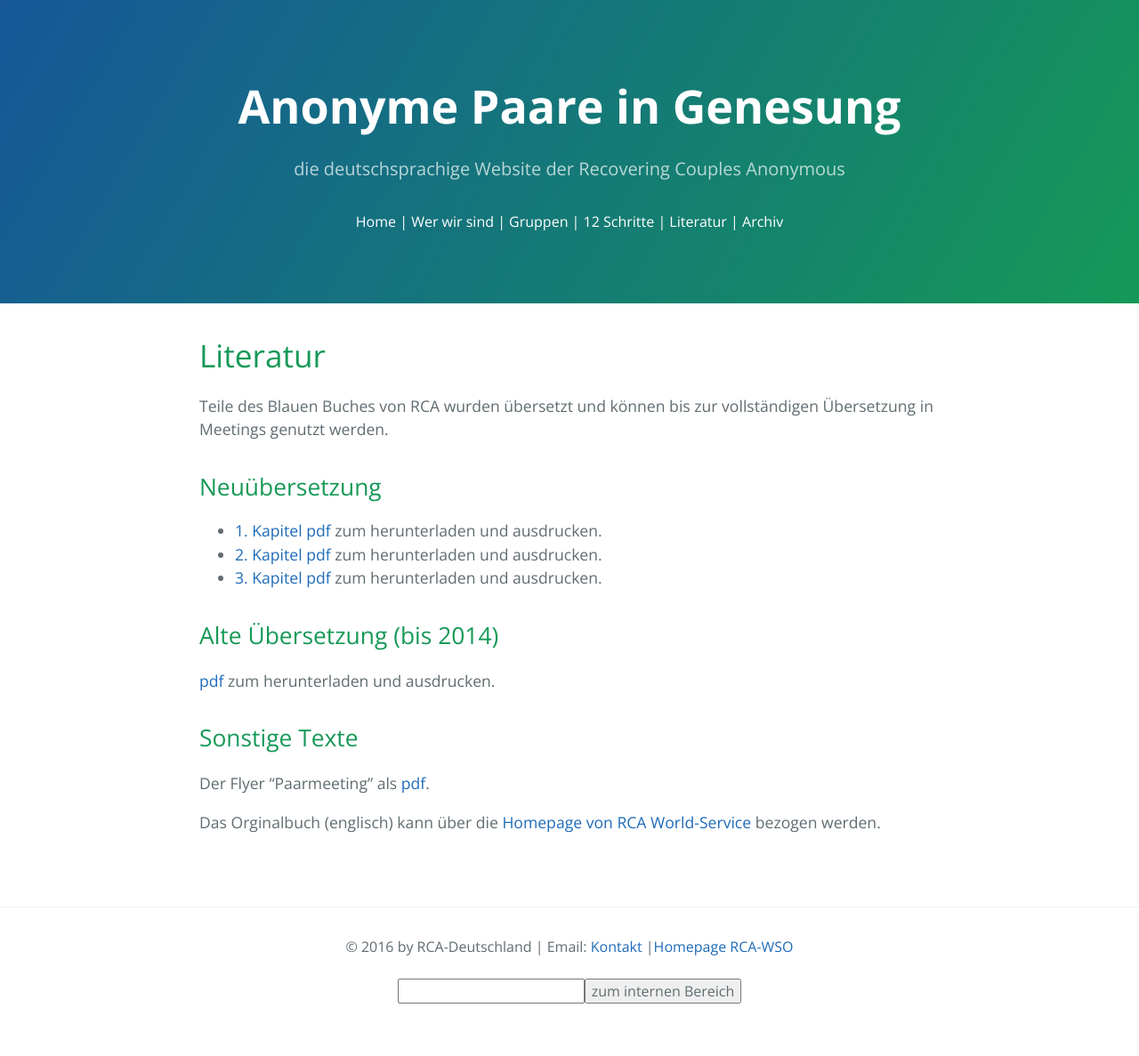
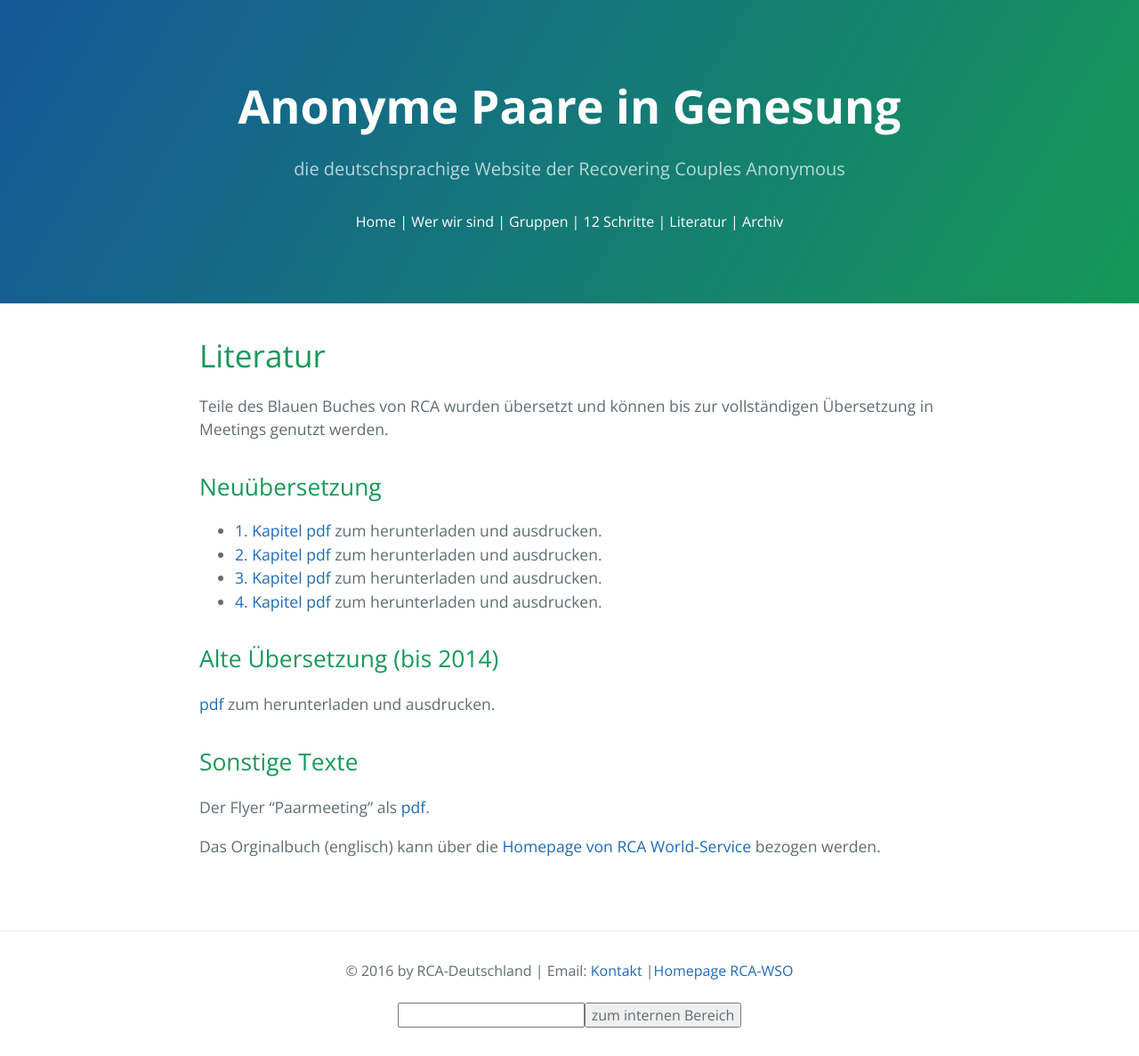
Before and after one commit to rcadeutschland/rcadeutschland.github.io, a Jekyll site: the page built from Literatur.MD, in a window 1280 px wide. Shown: the whole page at 89% size. Built offline with Jekyll 4.4.1, drawn with Linux system fonts in a browser that asks for light colours; nearby versions of some CDN libraries; before the commit the page ends 1160 px from its top, so only the background shows below that.

Commit message:
Update Literatur.MD

```diff
--- a/Literatur.MD
+++ b/Literatur.MD
@@ -12,6 +12,7 @@ vollständigen Übersetzung in Meetings genutzt werden.
 * [1. Kapitel pdf](/files/Kapitel1RCA.red.pdf) zum herunterladen und ausdrucken.
 * [2. Kapitel pdf](/files/FourthEditionKapitel_II.docx.pdf) zum herunterladen und ausdrucken.
 * [3. Kapitel pdf](/files/FourthEdition_Kapitel_III.pdf) zum herunterladen und ausdrucken.
+* [4. Kapitel pdf](/files/RCA-Kapitel4.pdf) zum herunterladen und ausdrucken.
 
 ## Alte Übersetzung (bis 2014)
 
```
